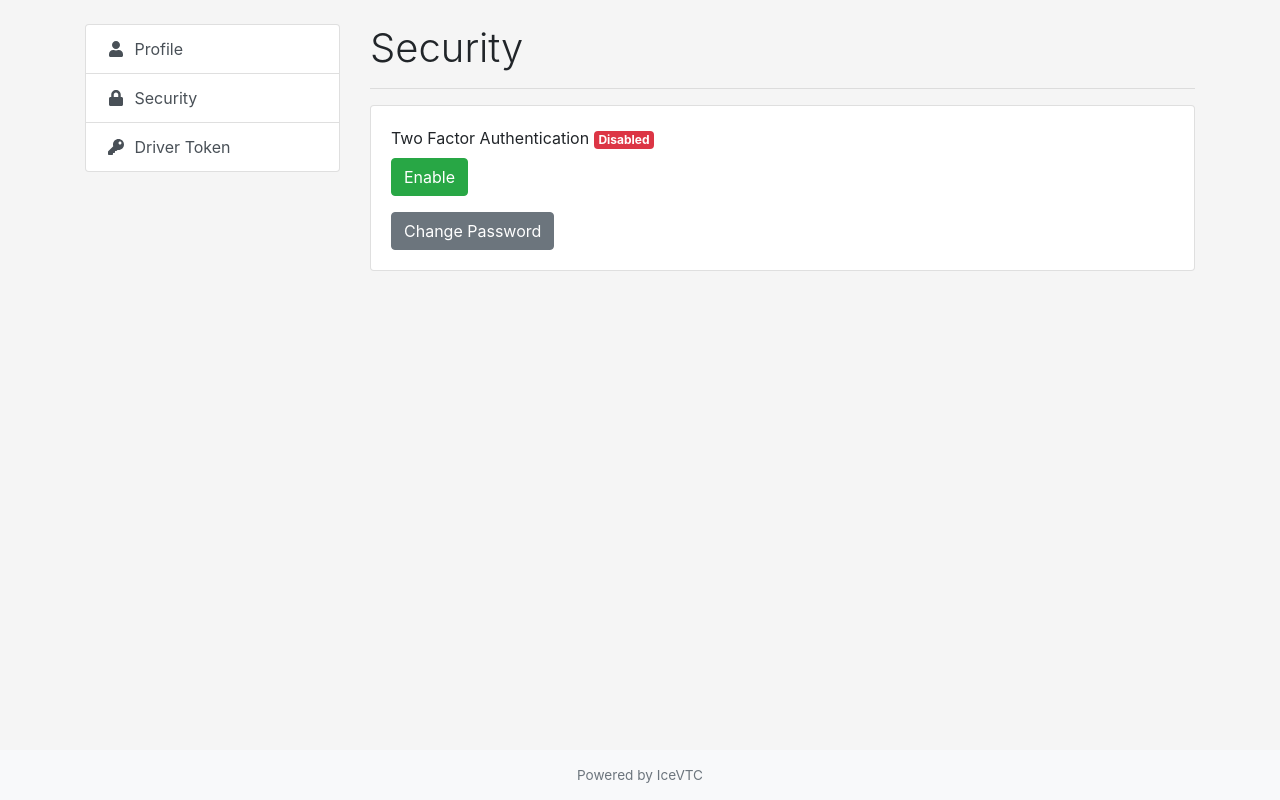
After one commit to IceVTM/IceVTM, a Symfony app: template templates/profile/security.html.twig in a window 1280 px wide. The commit adds this page. Run offline with Twig, Linux system fonts and the light colour scheme; the template is opened without the code that fills it, so the values that code supplies are empty; some libraries are stand-ins or nearby versions.

Commit message:
Update fos profile routes to use bootstrap theme

```diff
--- a/config/routes.yaml
+++ b/config/routes.yaml
@@ -15,8 +15,12 @@ fos_user_resetting:
 
 fos_user_change_password:
     resource: "@FOSUserBundle/Resources/config/routing/change_password.xml"
-    prefix: "/profile"
+    prefix: "/profile/security"
 
 trackerCallback:
     path: /trackerCallback
     controller: App\Controller\TrackerCallback::callbackAction
+
+profile:
+    resource: routes_profile.yaml
+    prefix: "/profile"
--- /dev/null
+++ b/config/routes_profile.yaml
@@ -0,0 +1,3 @@
+profile_security:
+    path: /security
+    controller: App\Controller\ProfileController::securityAction
--- /dev/null
+++ b/templates/bundles/FOSUserBundle/Profile/edit.html.twig
@@ -0,0 +1,6 @@
+{% extends "@FOSUser/profile/show.html.twig" %}
+
+{% block fos_user_content %}
+    <div class="alert alert-info"><i class="fa fa-info-circle mr-1"></i> Profile images are managed by Gravatar.</div>
+    {% include "@FOSUser/Profile/edit_content.html.twig" %}
+{% endblock fos_user_content %}
--- a/templates/bundles/FOSUserBundle/layout.html.twig
+++ b/templates/bundles/FOSUserBundle/layout.html.twig
@@ -1,5 +1,5 @@
 {% extends 'base.html.twig' %}
 
-{% block body %}
+{% block content %}
     {% block fos_user_content %}{% endblock %}
 {% endblock %}
--- /dev/null
+++ b/templates/profile/layout.html.twig
@@ -0,0 +1,33 @@
+{% extends 'base.html.twig' %}
+
+{% block content %}
+    <div class="row">
+        <div class="col col-md-3">
+            <div class="list-group">
+                <a href="{{ path('fos_user_profile_show') }}" class="list-group-item list-group-item-action{{ app.request.get('_route') in ['fos_user_profile_show', 'fos_user_profile_edit'] ? ' active' }}">
+                    <i class="fas fa-fw fa-user mr-1"></i> Profile
+                </a>
+                <a href="{{ path('profile_security') }}" class="list-group-item list-group-item-action{{ app.request.get('_route') in ['profile_security', 'fos_user_change_password'] ? ' active' }}">
+                    <i class="fas fa-fw fa-lock mr-1"></i> Security
+                </a>
+                <a href="#" class="list-group-item list-group-item-action">
+                    <i class="fas fa-fw fa-key mr-1"></i> Driver Token
+                </a>
+            </div>
+        </div>
+        <div class="col">
+            <h1>
+                {% block title %}{% endblock %}
+            </h1>
+
+            <hr>
+            <div class="card">
+                <div class="card-body">
+            {% block fos_user_content %}{% endblock %}
+            {% block profile_content %}{% endblock %}
+                </div>
+            </div>
+
+        </div>
+    </div>
+{% endblock %}
--- /dev/null
+++ b/templates/profile/security.html.twig
@@ -0,0 +1,16 @@
+{% extends 'profile/layout.html.twig' %}
+
+{% block title %}Security{% endblock %}
+
+{% block profile_content %}
+    <div class="form-group">
+        <label for="profile_tfa" class="form-control-label">Two Factor Authentication <span class="badge badge-danger">Disabled</span></label>
+        <div id="profile_tfa">
+            <a href="#" class="btn btn-success">Enable</a>
+        </div>
+    </div>
+
+    <div>
+        <a href="{{ path('fos_user_change_password') }}" class="btn btn-secondary">Change Password</a>
+    </div>
+{% endblock %}
```
Also changed, not shown: src/Controller/ProfileController.php (added, +14 -0 lines), templates/bundles/FOSUserBundle/ChangePassword/change_password.html.twig (added, +7 -0 lines), templates/bundles/FOSUserBundle/ChangePassword/change_password_content.html.twig (added, +9 -0 lines), templates/bundles/FOSUserBundle/Profile/edit_content.html.twig (added, +9 -0 lines), templates/bundles/FOSUserBundle/Profile/show.html.twig (added, +8 -0 lines), templates/bundles/FOSUserBundle/Profile/show_content.html.twig (added, +14 -0 lines).
